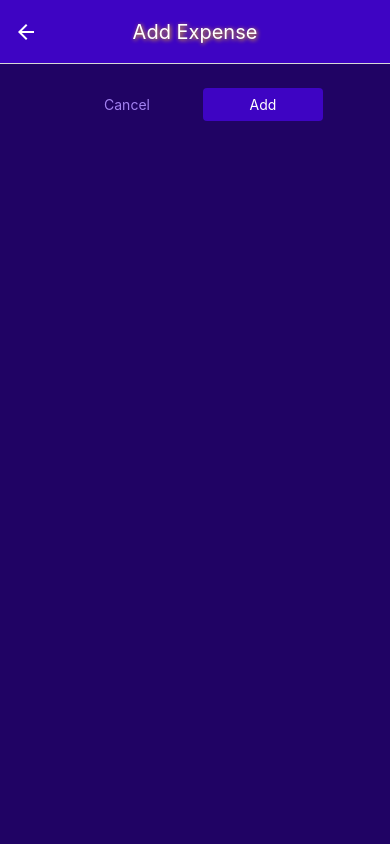
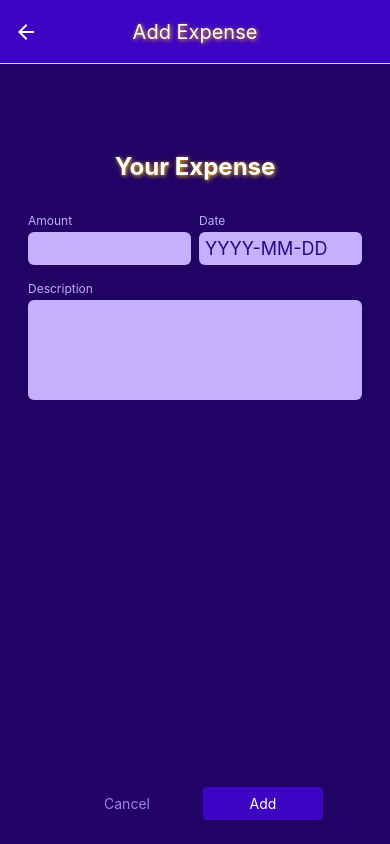
Before and after one commit to superGemHere/Expense-Tracker-App-RN, a React Native app in the folder ExpenseTracker/: screen /ManageExpense in a window 390 px wide. Built offline with nearby package versions, Linux system fonts and the light colour scheme.

Commit message:
Update ManageExpense.jsx

```diff
--- a/ExpenseTracker/screens/ManageExpense.jsx
+++ b/ExpenseTracker/screens/ManageExpense.jsx
@@ -1,9 +1,12 @@
-import { View, Text, StyleSheet } from "react-native";
+import { View, Text, StyleSheet, TextInput } from "react-native";
 import React, { useContext, useLayoutEffect } from "react";
+
+import { GlobalStyles } from "../constants/styles";
+import { ExpensesContext } from "../store/context/expenses-context";
+
 import IconBtn from "../components/UI/IconBtn";
-import { GlobalStyles } from "../constants/styles";
 import Button from "../components/UI/Button";
-import { ExpensesContext } from "../store/context/expenses-context";
+import ExpenseForm from "../components/ManageExpense/ExpenseForm";
 
 const ManageExpense = ({ route, navigation }) => {
   const { deleteExpense, updateExpense, addExpense } = useContext(ExpensesContext);
@@ -62,6 +65,7 @@
 
   return (
     <View style={styles.container}>
+      <ExpenseForm />
       <View style={styles.btnContainer}>
         <Button mode={"flat"} onPress={cancelHandler} style={styles.button}>Cancel</Button>
         <Button onPress={confirmHandler} style={styles.button}>{isEditing ? "Update" : "Add"}</Button>
```
